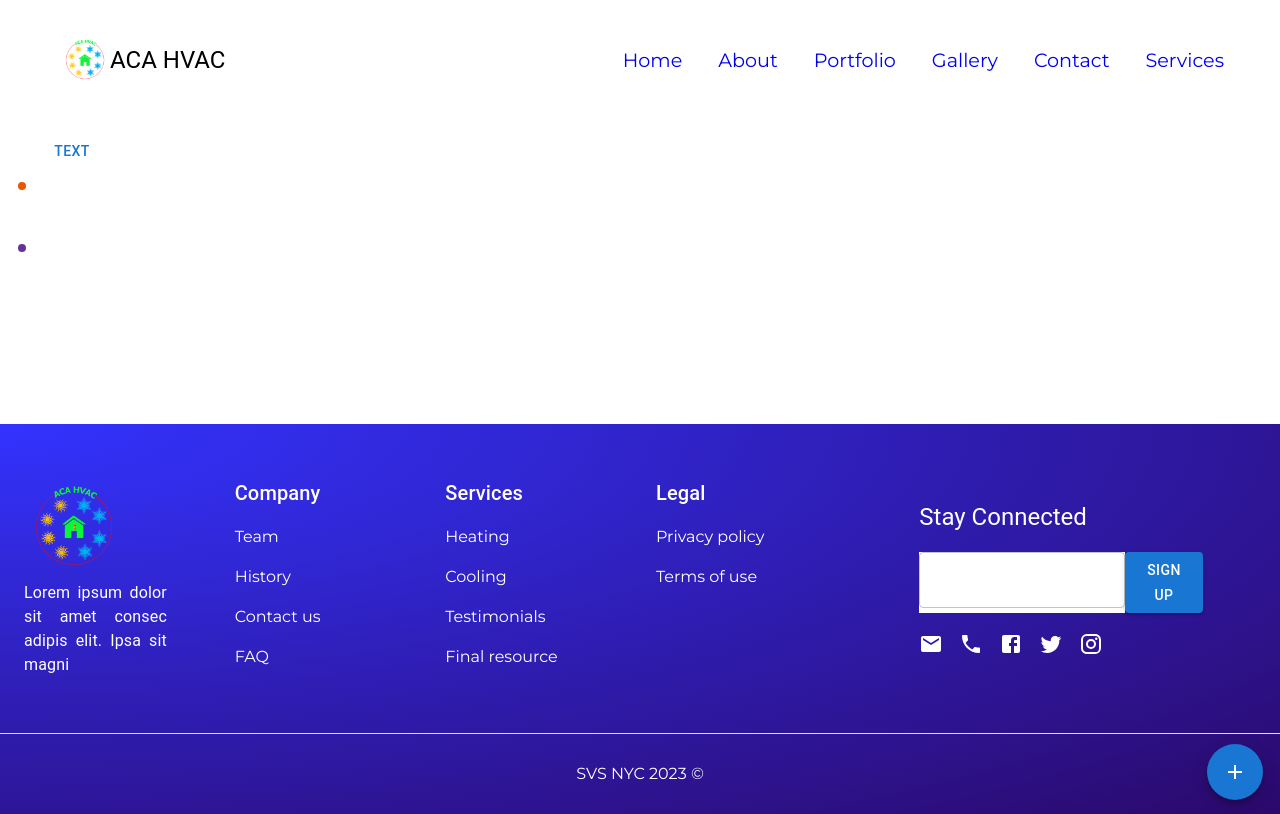
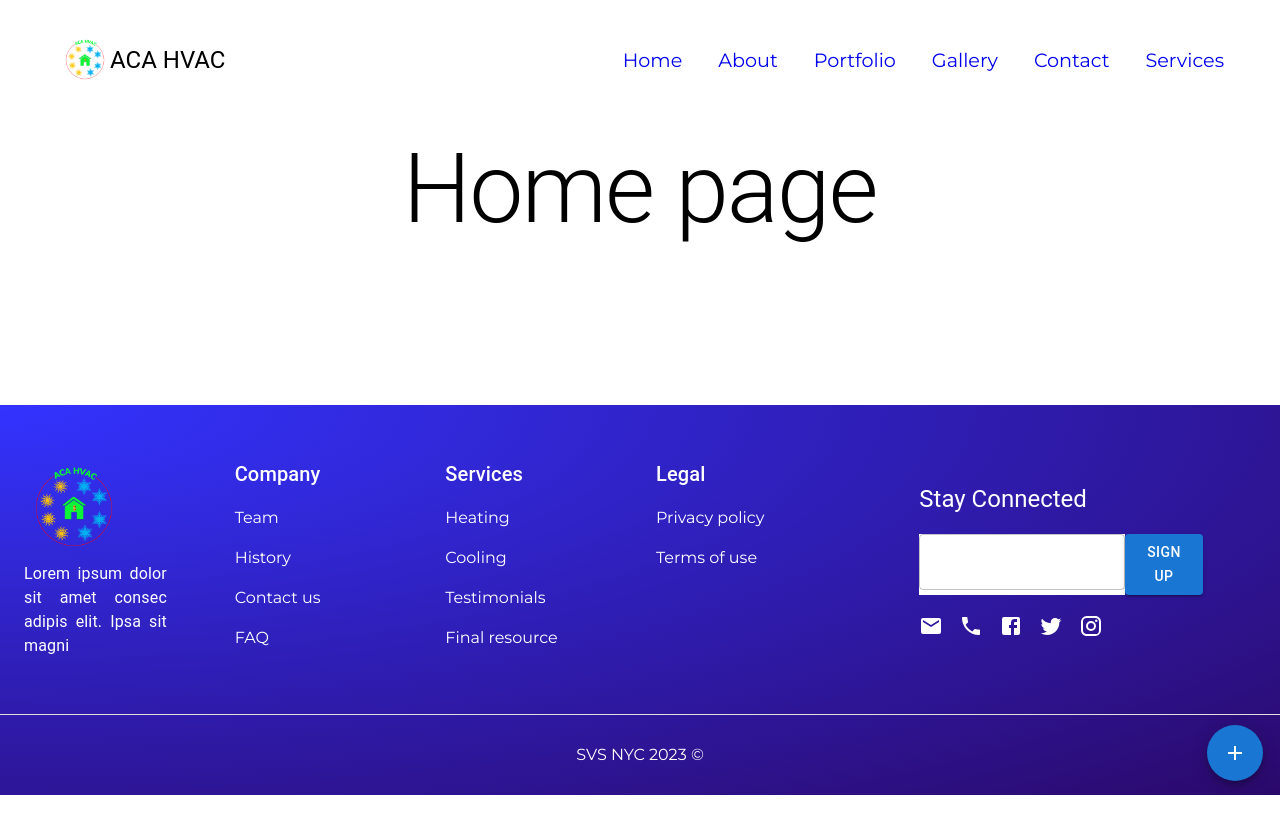
Before and after one commit to Sidgi/aca-hvac, a Gatsby site: page / in a window 1280 px wide. Built offline with nearby package versions, Linux system fonts and the light colour scheme; Gatsby itself is replaced by a stand-in of ours.

Commit message:
change template id

```diff
--- a/src/components/AboutUs.tsx
+++ b/src/components/AboutUs.tsx
@@ -48,7 +48,7 @@ export default function AboutUs() {
 
   return (
 	<>
-		<h1>Our Team</h1>
+		<h1 style={{textAlign:'center', margin:'5em 0'}}>Our Team</h1>
 		<Card sx={{ maxWidth: 345 }}>
 		<CardHeader
 			avatar={
@@ -123,9 +123,6 @@ export default function AboutUs() {
 			</CardContent>
 		</Collapse>
 		</Card>
-		<h1>Our History/Story</h1>
-		<h1>Our Mission</h1>
-		<h1>Our Values</h1>
 	</>
 
   );
--- a/src/pages/index.tsx
+++ b/src/pages/index.tsx
@@ -108,21 +108,7 @@ const IndexPage = () => {
       <Layout>
         <Script src="https://identity.netlify.com/v1/netlify-identity-widget.js"></Script>
         <ul style={listStyles}>
-        <Button variant="text">Text</Button>
-          {links.map(link => (
-            <li key={link.url} style={{ ...listItemStyles, color: link.color }}>
-              <Box
-                sx={{
-                  p: 2,
-                  bgcolor: 'background.default',
-                  display: 'grid',
-                  gridTemplateColumns: { md: '1fr 1fr 1fr' },
-                  gap: 2,
-                }}
-              >
-              </Box>
-            </li>
-          ))}
+        <Typography style={{textAlign:'center'}} variant="h1">Home page</Typography>
         </ul>
       </Layout>
   )
```
